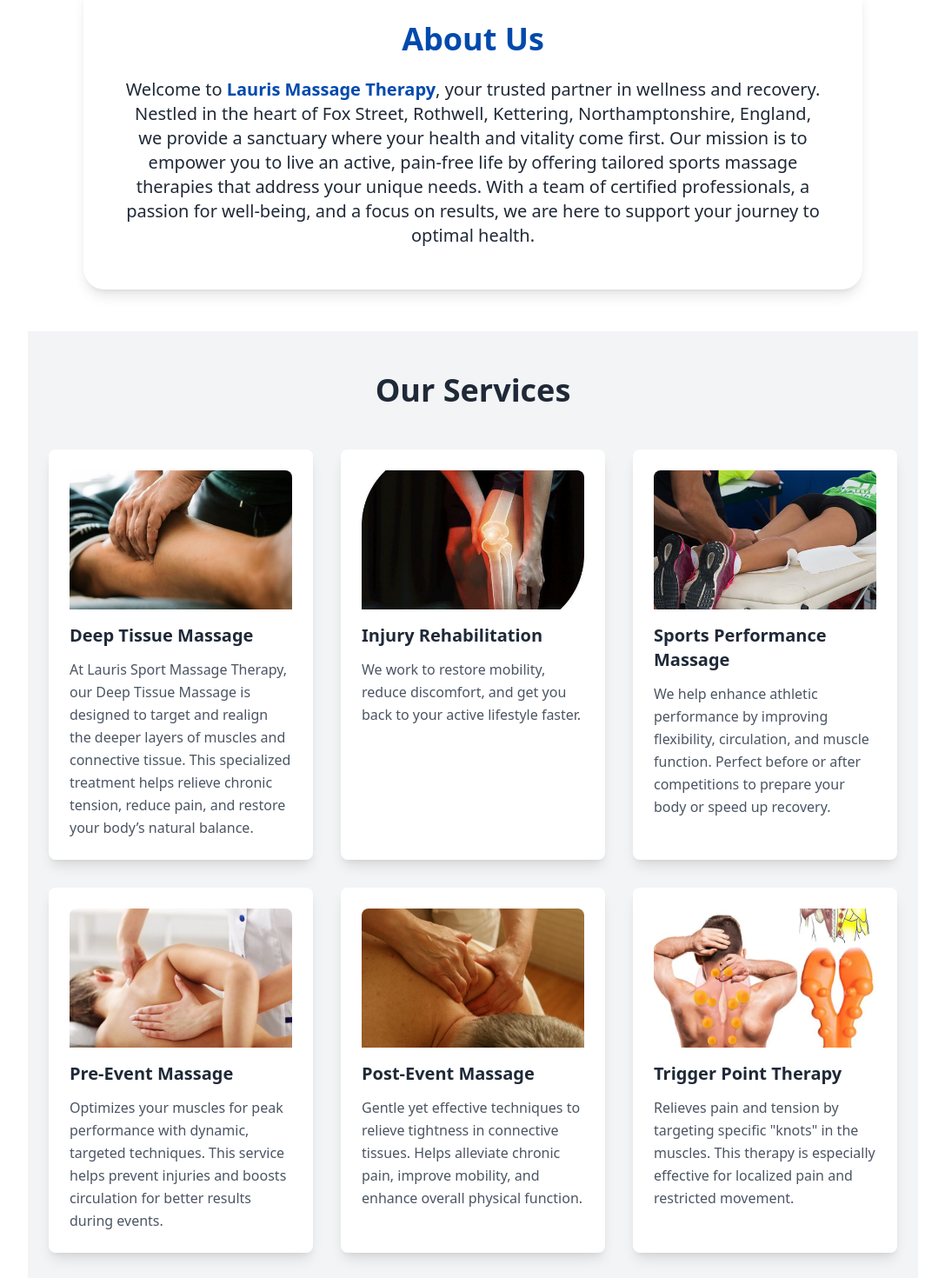
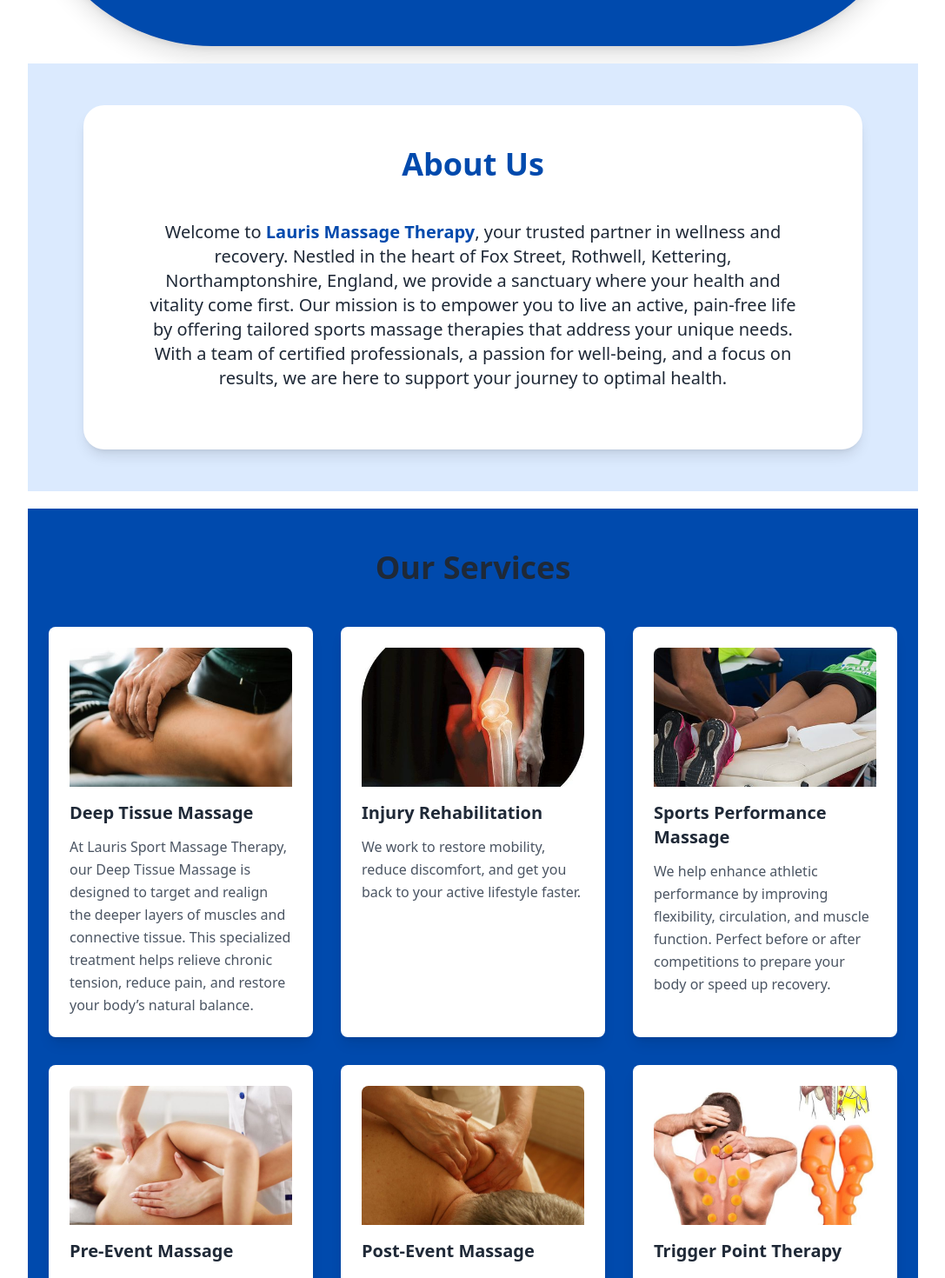
Before and after one commit to amooesther/Lauris_sport_massage, a React (Vite) app: page / in a window 1280 px wide. Shown: the part 1320-2790 px from the top of the page at 87% size, without its empty margins (96-1183 px from the left). Built offline with nearby package versions, Linux system fonts and the light colour scheme.

Commit message:
animations added

```diff
--- a/package.json
+++ b/package.json
@@ -12,6 +12,7 @@
   "dependencies": {
     "@emailjs/browser": "^4.4.1",
     "emailjs-com": "^3.2.0",
+    "framer-motion": "^11.12.0",
     "react": "^18.3.1",
     "react-dom": "^18.3.1",
     "react-icon": "^1.0.0",
--- a/src/Components/AboutUs.jsx
+++ b/src/Components/AboutUs.jsx
@@ -1,23 +1,54 @@
-import React from 'react';
+import React from "react";
+import { motion } from "framer-motion";
 
 const AboutUs = () => {
   return (
-    <div id="about"  className="py-12 px-6 flex justify-center">
-      <div className="bg-white text-gray-800 shadow-lg hover:shadow-xl transition-shadow duration-300 rounded-3xl p-8 md:p-12 max-w-4xl text-center">
-        {/* Heading */}
-        <h2 className="text-2xl text-primary md:text-4xl font-bold mb-6">
+    <motion.div
+      id="about"
+      className="py-12 px-6 flex justify-center bg-blue-100 mt-5 mb-5"
+      initial={{ opacity: 0, scale: 0.9 }}
+      whileInView={{ opacity: 1, scale: 1 }}
+      viewport={{ once: true, amount: 0.3 }}
+      transition={{ duration: 0.8, ease: "easeInOut" }}
+    >
+      <motion.div
+        className="bg-white text-gray-800 shadow-lg hover:shadow-xl transition-shadow duration-300 rounded-3xl p-8 md:p-12 max-w-4xl text-center"
+        initial={{ opacity: 0, y: 50 }}
+        whileInView={{ opacity: 1, y: 0 }}
+        transition={{ duration: 0.8, ease: "easeOut" }}
+      >
+        {/* Rotating Heading */}
+        <motion.h2
+          className="text-2xl text-primary md:text-4xl font-bold mb-6"
+          initial={{ rotate: -90, opacity: 0 }}
+          whileInView={{ rotate: 0, opacity: 1 }}
+          transition={{ duration: 1, ease: "easeInOut" }}
+        >
           About Us
-        </h2>
+        </motion.h2>
 
-        {/* Paragraph */}
-        <p className="text-lg md:text-xl leading-10">
-          Welcome to <strong className='text-primary hover:text-blue-600'>Lauris Massage Therapy</strong>, your trusted partner in wellness and recovery.
-          Nestled in the heart of Fox Street, Rothwell, Kettering, Northamptonshire, England, we provide a sanctuary where your health and vitality come first.
-          Our mission is to empower you to live an active, pain-free life by offering tailored sports massage therapies that address your unique needs.
-          With a team of certified professionals, a passion for well-being, and a focus on results, we are here to support your journey to optimal health.
-        </p>
-      </div>
-    </div>
+        {/* Fading & Sliding Paragraph */}
+        <motion.p
+          className="text-lg md:text-xl leading-10 p-5"
+          initial={{ opacity: 0, x: -50 }}
+          whileInView={{ opacity: 1, x: 0 }}
+          transition={{ duration: 1 }}
+        >
+          Welcome to{" "}
+          <strong className="text-primary hover:text-blue-600">
+            Lauris Massage Therapy
+          </strong>
+          , your trusted partner in wellness and recovery. Nestled in the heart
+          of Fox Street, Rothwell, Kettering, Northamptonshire, England, we
+          provide a sanctuary where your health and vitality come first. Our
+          mission is to empower you to live an active, pain-free life by
+          offering tailored sports massage therapies that address your unique
+          needs. With a team of certified professionals, a passion for
+          well-being, and a focus on results, we are here to support your
+          journey to optimal health.
+        </motion.p>
+      </motion.div>
+    </motion.div>
   );
 };
 
--- a/src/Components/Contact.jsx
+++ b/src/Components/Contact.jsx
@@ -1,111 +1,163 @@
-import React from 'react';
-import { assets } from '../assets/assets';
-import { Link } from 'react-router-dom';
+import React from "react";
+import { motion } from "framer-motion";
+import { assets } from "../assets/assets";
+import { Link } from "react-router-dom";
 
 const Contact = () => {
+  // Container variants for fade-in animation
+  const containerVariants = {
+    hidden: { opacity: 0 },
+    visible: {
+      opacity: 1,
+      transition: {
+        staggerChildren: 0.2,
+        delayChildren: 0.2,
+      },
+    },
+  };
+
+  // Item variants for slide-in animation
+  const itemVariants = {
+    hidden: { opacity: 0, y: 50 },
+    visible: {
+      opacity: 1,
+      y: 0,
+      transition: { duration: 0.8, ease: "easeOut" },
+    },
+  };
+
+  // Button hover effect variants
+  const buttonVariants = {
+    hover: {
+      scale: 1.05,
+      transition: { duration: 0.3, ease: "easeInOut" },
+    },
+  };
+
   return (
-    <div id="contact" className="bg-gray-100 py-12 px-6">
-      <div className="max-w-6xl mx-auto bg-white shadow-lg rounded-3xl p-8 md:p-12">
+    <motion.div
+      id="contact"
+      className="bg-blue-100 mt-5 mb-5 py-12 px-6"
+      initial="hidden"
+      whileInView="visible"
+      variants={containerVariants}
+      viewport={{ once: true, amount: 0.3 }} // Animation triggers when 30% of the section is in view
+    >
+      <motion.div
+        className="max-w-6xl mx-auto bg-white shadow-lg rounded-3xl p-8 md:p-12"
+        variants={itemVariants}
+        whileInView="visible"
+        initial="hidden"
+      >
         {/* Heading */}
-        <h2 className="text-2xl md:text-4xl font-bold text-primary text-center mb-8">
+        <motion.h2
+          className="text-2xl md:text-4xl font-bold text-primary text-center mb-8"
+          variants={itemVariants}
+          whileInView={{ opacity: 1, y: 0 }} // Scroll-triggered animation for heading
+          initial={{ opacity: 0, y: 50 }}
+          transition={{ duration: 0.8, ease: "easeOut" }}
+        >
           Contact Us
-        </h2>
+        </motion.h2>
 
         {/* Introduction */}
-        <p className="text-lg md:text-xl text-gray-700 text-center mb-10">
-          We'd love to hear from you! Whether you have questions about our services, want to book an appointment, or need more information, feel free to reach out.
-        </p>
+        <motion.p
+          className="text-lg md:text-xl text-gray-700 text-center mb-10"
+          variants={itemVariants}
+          whileInView={{ opacity: 1, y: 0 }} // Scroll-triggered animation for paragraph
+          initial={{ opacity: 0, y: 50 }}
+          transition={{ duration: 0.8, ease: "easeOut" }}
+        >
+          We'd love to hear from you! Whether you have questions about our
+          services, want to book an appointment, or need more information, feel
+          free to reach out.
+        </motion.p>
 
         {/* Contact Details */}
-        <div className="grid md:grid-cols-2 lg:grid-cols-2 gap-8 mb-12">
-          {/* Phone */}
-          <div className="flex items-center gap-4">
-            <img
-              src={assets.Phone_icon}
-              alt="Phone Icon"
-              className="w-4 h-4 md:w-6 md:h-6"
-            />
-            <div>
-              <p className="text-gray-800 font-medium text-lg md:text-xl">
-                Phone
-              </p>
+        <motion.div
+          className="grid md:grid-cols-2 lg:grid-cols-2 gap-8 mb-12"
+          variants={containerVariants}
+        >
+          {/* Details */}
+          {[{
+            icon: assets.Phone_icon,
+            title: "Phone",
+            content: (
               <a
                 href="tel:+447391530988"
                 className="text-primary hover:text-primary-dark transition-colors"
               >
                 +44 7391 530988
               </a>
-            </div>
-          </div>
-
-          {/* Email */}
-          <div className="flex items-center gap-4">
-            <img
-              src={assets.mail}
-              alt="Email Icon"
-              className="w-4 h-3 md:w-6 md:h-4"
-            />
-            <div>
-              <p className="text-gray-800 font-medium text-lg md:text-xl">
-                Email
-              </p>
+            ),
+          }, {
+            icon: assets.mail,
+            title: "Email",
+            content: (
               <a
                 href="mailto:info@laurismassagetherapy.com"
                 className="text-primary hover:text-primary-dark transition-colors"
               >
                 info@laurismassagetherapy.com
               </a>
-            </div>
-          </div>
-
-          {/* Address */}
-          <div className="flex items-center gap-4">
-            <img
-              src={assets.location_icon}
-              alt="Location Icon"
-              className="w-4 h-4 md:w-6 md:h-6"
-            />
-            <div>
-              <p className="text-gray-800 font-medium text-lg md:text-xl">
-                Address
-              </p>
-              <p className="text-gray-700">
+            ),
+          }, {
+            icon: assets.location_icon,
+            title: "Address",
+            content: (
+              <>
                 38 Fox Street, Rothwell, <br />
                 Kettering, Northamptonshire, <br />
                 England, United Kingdom
-              </p>
-            </div>
-          </div>
-
-          {/* Operational Hours */}
-          <div className="flex items-center gap-4">
-            <img
-              src={assets.clock}
-              alt="Clock Icon"
-              className="w-4 h-4 md:w-6 md:h-6"
-            />
-            <div>
-              <p className="text-gray-800 font-medium text-lg md:text-xl">
-                Operational Hours
-              </p>
-              <p className="text-gray-700">
+              </>
+            ),
+          }, {
+            icon: assets.clock,
+            title: "Operational Hours",
+            content: (
+              <>
                 Monday - Friday: 9:00 AM - 7:00 PM <br />
                 Saturday: 10:00 AM - 4:00 PM <br />
                 Sunday: Closed
-              </p>
-            </div>
-          </div>
-        </div>
+              </>
+            ),
+          }].map((detail, index) => (
+            <motion.div
+              key={index}
+              className="flex items-center gap-4"
+              variants={itemVariants}
+              whileInView={{ opacity: 1, y: 0 }} // Scroll-triggered animation for each contact detail
+              initial={{ opacity: 0, y: 50 }}
+              transition={{ duration: 0.8, ease: "easeOut" }}
+            >
+              <img
+                src={detail.icon}
+                alt={`${detail.title} Icon`}
+                className="w-4 h-4 md:w-6 md:h-6"
+              />
+              <div>
+                <p className="text-gray-800 font-medium text-lg md:text-xl">
+                  {detail.title}
+                </p>
+                <p className="text-gray-700">{detail.content}</p>
+              </div>
+            </motion.div>
+          ))}
+        </motion.div>
 
         {/* Book Appointment Button */}
-     <Link to='/booking'>  <button
-          type="submit"
-          className="w-full bg-primary text-2xl text-white font-semibold px-6 py-3 rounded-lg hover:bg-primary-dark transition-all shadow-md mt-8"
-        >
-          Book Now
-        </button></Link>
-      </div>
-    </div>
+        <Link to="/booking">
+          <motion.button
+            type="submit"
+            className="w-full bg-primary text-2xl text-white font-semibold px-6 py-3 rounded-lg hover:bg-primary-dark transition-all shadow-md mt-8"
+            variants={buttonVariants}
+            whileHover="hover"
+          >
+            Book Now
+          </motion.button>
+        </Link>
+      </motion.div>
+    </motion.div>
   );
 };
 
--- a/src/Components/Services.jsx
+++ b/src/Components/Services.jsx
@@ -1,18 +1,41 @@
-import React from 'react';
+import React from "react";
+import { motion } from "framer-motion";
 import { assets } from "../assets/assets";
 
 const Services = () => {
-  return (
-    <div id="services"  className="bg-gray-100 py-12 px-6">
-      {/* Heading */}
-      <h2 className="text-3xl md:text-4xl font-bold text-center text-gray-800 mb-12">
-        Our Services
-      </h2>
+  // Variants for container animation
+  const containerVariants = {
+    hidden: { opacity: 0 },
+    visible: {
+      opacity: 1,
+      transition: {
+        staggerChildren: 0.2,
+      },
+    },
+  };
 
-      {/* Services Grid */}
-      <div className="grid gap-8 sm:grid-cols-1 md:grid-cols-2 lg:grid-cols-3">
-        {/* Service Card */}
-        {[
+  // Variants for each card animation
+  const cardVariants = {
+    hidden: { opacity: 0, y: 50, scale: 0.9 },
+    visible: {
+      opacity: 1,
+      y: 0,
+      scale: 1,
+      transition: { duration: 0.8, ease: "easeOut" },
+    },
+  };
+
+  // Variant for the heading animation
+  const headingVariants = {
+    hidden: { opacity: 0, x: -100 },
+    visible: {
+      opacity: 1,
+      x: 0,
+      transition: { duration: 0.8, ease: "easeOut" },
+    },
+  };
+
+  const services = [
     {
       title: "Deep Tissue Massage",
       img: assets.deep_tissue,
@@ -67,10 +90,38 @@ const Services = () => {
       description:
         "Custom-tailored treatment plans designed to meet your unique goals and needs. We focus on your body’s specific requirements for optimal recovery and performance.",
     },
-        ].map((service, index) => (
-          <div
+  ];
+
+  return (
+    <motion.div
+      id="services"
+      className="bg-primary py-12 px-6"
+      initial="hidden"
+      whileInView="visible"
+      variants={containerVariants}
+      viewport={{ once: true, amount: 0.3 }} // Animation triggers when 30% of the section is in view
+    >
+      {/* Heading */}
+      <motion.h2
+        className="text-3xl md:text-4xl font-bold text-center text-gray-800 mb-12"
+        variants={headingVariants}
+      >
+        Our Services
+      </motion.h2>
+
+      {/* Services Grid */}
+      <motion.div
+        className="grid gap-8 sm:grid-cols-1 md:grid-cols-2 lg:grid-cols-3"
+        variants={containerVariants}
+      >
+        {services.map((service, index) => (
+          <motion.div
             key={index}
             className="bg-white rounded-lg shadow-lg hover:shadow-2xl transition-shadow duration-300 p-6"
+            variants={cardVariants}
+            whileInView={{ opacity: 1, y: 0 }} // Apply scroll-triggered animation for cards
+            initial={{ opacity: 0, y: 50 }}
+            transition={{ duration: 0.8, ease: "easeOut" }}
           >
             <img
               src={service.img}
@@ -81,11 +132,10 @@ const Services = () => {
               {service.title}
             </h3>
             <p className="text-gray-600 leading-relaxed">{service.description}</p>
-          </div>
-        ))}  </div>
-
-
-    </div>
+          </motion.div>
+        ))}
+      </motion.div>
+    </motion.div>
   );
 };
 
--- a/src/assets/assets.js
+++ b/src/assets/assets.js
@@ -1,5 +1,5 @@
 import logo from '../assets/Lauris.png';
-import hero_img from '../assets/hero_img.jpg';
+import hero_img from '../assets/hero_img.webp';
 import deep_tissue from '../assets/deep_tissue.jpg';
 import event from '../assets/event.jpg';
 import injury_rehabilitation from '../assets/injury_rehabilitation.jpg';
```
Also changed, not shown: src/Components/Hero.jsx (+46 -14 lines), src/Components/Supports.jsx (+16 -5 lines), src/assets/hero_img.webp (added), 1 other file (tests, documents, lock files or other folders). Lines whose indentation alone changed are shown as unchanged.
